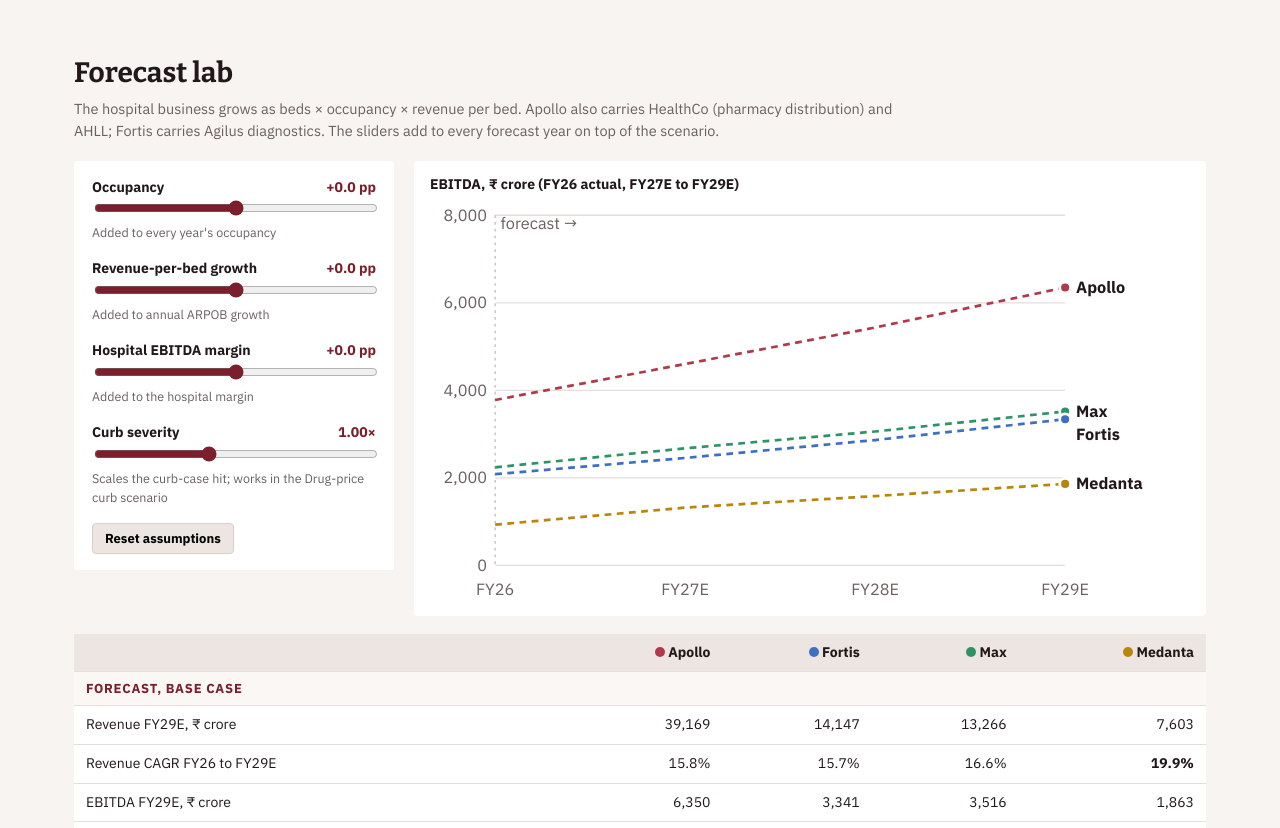
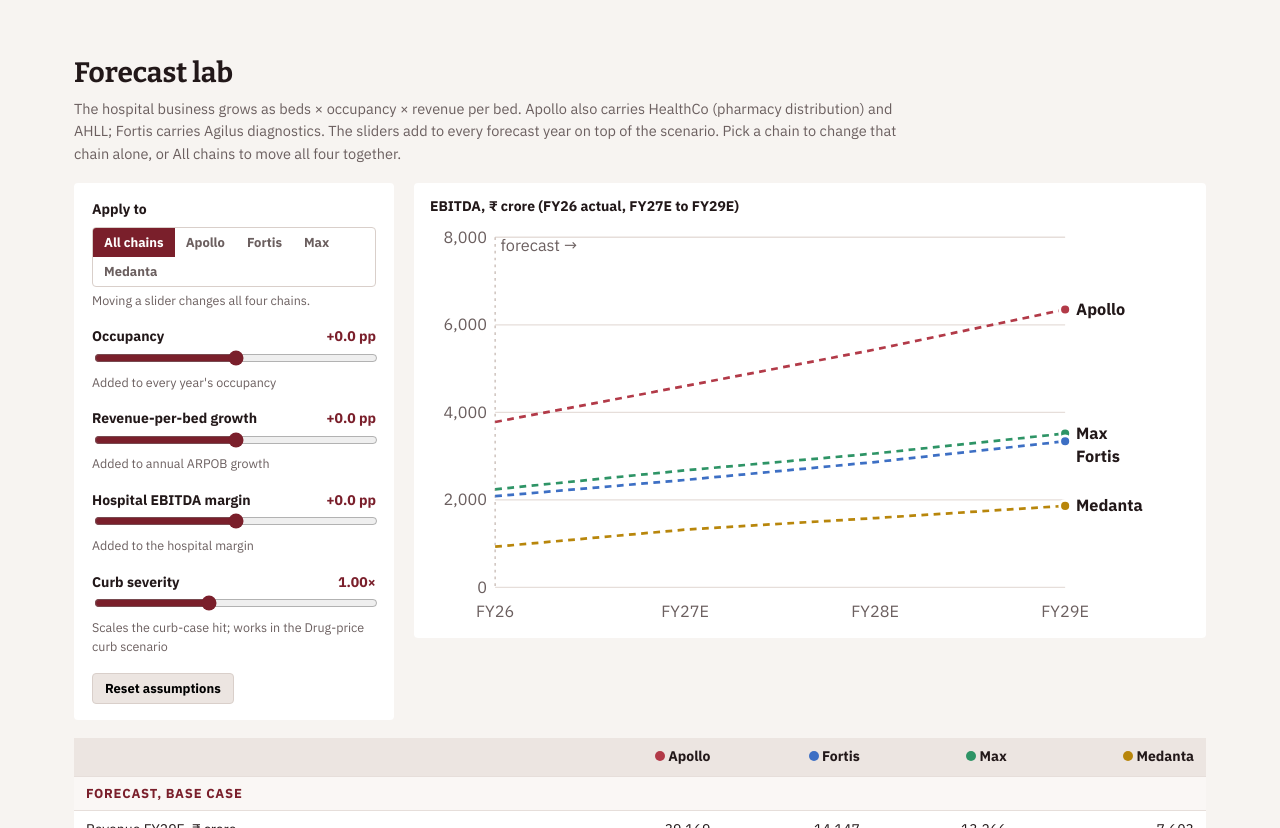
Before and after one commit to madhuys/india-hospitals-compared, a plain HTML site: page index.html in a window 1280 px wide. Shown: the part 1650-2478 px from the top of the page. Drawn offline with Linux system fonts and the light colour scheme.

Commit message:
Forecast lab: pick a chain for the sliders, or all four
Co-Authored-By: Claude Opus 5.5 <noreply@anthropic.com>

```diff
--- a/app.js
+++ b/app.js
@@ -2,7 +2,9 @@
   const D = window.HDATA, M = window.HModel, COS = M.COS;
   const NAME = {Apollo: "Apollo Hospitals", Fortis: "Fortis Healthcare", Max: "Max Healthcare", Medanta: "Medanta (Global Health)"};
   const col = co => getComputedStyle(document.documentElement).getPropertyValue("--c-" + co).trim();
-  const S = {sc: 1, dOcc: 0, dArpob: 0, dMargin: 0, curbMult: 1, tgt: {}, W: Object.assign({}, M.DEFAULT_W)};
+  const ADJ0 = {dOcc: 0, dArpob: 0, dMargin: 0, curbMult: 1};
+  const S = {sc: 1, pick: "all", adj: {}, tgt: {}, W: Object.assign({}, M.DEFAULT_W)};
+  COS.forEach(co => S.adj[co] = Object.assign({}, ADJ0));
   COS.forEach(co => S.tgt[co] = D.inputs.companies[co].target_ev_ebitda);
 
   const f0 = x => Math.round(x).toLocaleString("en-IN");
@@ -40,8 +42,9 @@
       const solid = pts.filter((p, i) => p && (opts.split == null || i <= opts.split));
       const dash = pts.filter((p, i) => p && opts.split != null && i >= opts.split);
       const d = a => a.map((p, i) => (i ? "L" : "M") + p[0].toFixed(1) + " " + p[1].toFixed(1)).join("");
-      if (solid.length) el("path", {d: d(solid), fill: "none", stroke: col(s.co), "stroke-width": 2, "stroke-linejoin": "round"}, svg);
-      if (dash.length > 1) el("path", {d: d(dash), fill: "none", stroke: col(s.co), "stroke-width": 2, "stroke-dasharray": "5 4"}, svg);
+      const op = opts.focus && opts.focus !== s.co ? 0.25 : 1, sw = opts.focus === s.co ? 3 : 2;
+      if (solid.length) el("path", {d: d(solid), fill: "none", stroke: col(s.co), "stroke-width": sw, "stroke-opacity": op, "stroke-linejoin": "round"}, svg);
+      if (dash.length > 1) el("path", {d: d(dash), fill: "none", stroke: col(s.co), "stroke-width": sw, "stroke-opacity": op, "stroke-dasharray": "5 4"}, svg);
       const last = pts.filter(Boolean).pop(); ends.push({co: s.co, y: last[1], x: last[0], v: s.values[s.values.length - 1]});
     });
     // direct labels with collision avoidance
@@ -96,12 +99,34 @@
   }
   const pp = v => (v >= 0 ? "+" : "−") + Math.abs(v).toFixed(1) + " pp";
   const sl = $("sliders");
-  const sOcc = slider(sl, "occ", "Occupancy", -5, 5, 0.5, 0, pp, "Added to every year's occupancy", v => S.dOcc = v / 100);
-  const sArp = slider(sl, "arpob", "Revenue-per-bed growth", -4, 4, 0.5, 0, pp, "Added to annual ARPOB growth", v => S.dArpob = v / 100);
-  const sMar = slider(sl, "mar", "Hospital EBITDA margin", -3, 3, 0.25, 0, pp, "Added to the hospital margin", v => S.dMargin = v / 100);
-  const sCurb = slider(sl, "curb", "Curb severity", 0, 2.5, 0.25, 1, v => v.toFixed(2) + "×", "Scales the curb-case hit; works in the Drug-price curb scenario", v => S.curbMult = v);
+  // chain picker: the sliders move one chain, or all four together
+  const pk = document.createElement("div"); pk.className = "sl pickwrap";
+  pk.innerHTML = `<label><span>Apply to</span></label><div class="seg pick" role="radiogroup" aria-label="Hospital chain">${["all", ...COS].map(c => `<button role="radio" data-co="${c}" aria-checked="${c === "all"}">${c === "all" ? "All chains" : c}</button>`).join("")}</div><small id="pick-note"></small>`;
+  sl.appendChild(pk);
+  const targets = () => S.pick === "all" ? COS : [S.pick];
+  const setAdj = (k, v) => targets().forEach(co => S.adj[co][k] = v);
+  const sOcc = slider(sl, "occ", "Occupancy", -5, 5, 0.5, 0, pp, "Added to every year's occupancy", v => setAdj("dOcc", v / 100));
+  const sArp = slider(sl, "arpob", "Revenue-per-bed growth", -4, 4, 0.5, 0, pp, "Added to annual ARPOB growth", v => setAdj("dArpob", v / 100));
+  const sMar = slider(sl, "mar", "Hospital EBITDA margin", -3, 3, 0.25, 0, pp, "Added to the hospital margin", v => setAdj("dMargin", v / 100));
+  const sCurb = slider(sl, "curb", "Curb severity", 0, 2.5, 0.25, 1, v => v.toFixed(2) + "×", "Scales the curb-case hit; works in the Drug-price curb scenario", v => setAdj("curbMult", v));
+  const SL = [[sOcc, "dOcc", 100], [sArp, "dArpob", 100], [sMar, "dMargin", 100], [sCurb, "curbMult", 1]];
+  // show the picked chain's values on the sliders (All: the shared value, or Apollo's when they differ)
+  function syncSliders() {
+    const src = S.adj[S.pick === "all" ? COS[0] : S.pick];
+    SL.forEach(([inp, k, m]) => { inp.value = +(src[k] * m).toFixed(2); inp.parentNode.querySelector("output").textContent = (k === "curbMult" ? (+inp.value).toFixed(2) + "×" : pp(+inp.value)); });
+    const changed = COS.filter(co => Object.keys(ADJ0).some(k => Math.abs(S.adj[co][k] - ADJ0[k]) > 1e-9));
+    const differ = COS.some(co => Object.keys(ADJ0).some(k => Math.abs(S.adj[co][k] - S.adj[COS[0]][k]) > 1e-9));
+    $("pick-note").textContent = S.pick === "all"
+      ? (differ ? "Chains have their own settings; moving a slider now sets all four to the same value." : "Moving a slider changes all four chains.")
+      : `Only ${NAME[S.pick]} changes.` + (changed.length ? ` Adjusted so far: ${changed.join(", ")}.` : "");
+  }
+  pk.querySelectorAll("button").forEach(b => b.addEventListener("click", () => {
+    S.pick = b.dataset.co; pk.querySelectorAll("button").forEach(x => x.setAttribute("aria-checked", x === b)); syncSliders(); render();
+  }));
+  SL.forEach(([inp]) => inp.addEventListener("input", syncSliders));
   const reset = document.createElement("button"); reset.className = "btn"; reset.textContent = "Reset assumptions"; sl.appendChild(reset);
-  reset.addEventListener("click", () => { [[sOcc, 0], [sArp, 0], [sMar, 0], [sCurb, 1]].forEach(([i, v]) => { i.value = v; i.dispatchEvent(new Event("input")); }); });
+  reset.addEventListener("click", () => { targets().forEach(co => S.adj[co] = Object.assign({}, ADJ0)); syncSliders(); render(); });
+  syncSliders();
   COS.forEach(co => slider($("tgt"), "t" + co, co, 15, 40, 0.5, S.tgt[co], v => v.toFixed(1) + "x", null, v => S.tgt[co] = v));
   const wl = {growth: "Earnings growth (EBITDA CAGR)", upside: "Upside to target price", expansion: "Expansion plan", drug: "Drug-pricing resilience", gov: "Governance"};
   Object.keys(wl).forEach(k => slider($("weights"), "w" + k, wl[k], 0, 50, 5, S.W[k] * 100, v => v + "%", null, v => S.W[k] = v / 100));
@@ -177,7 +202,7 @@
     ]);
 
     // forecast
-    lineChart($("ch-ebitda"), COS.map(co => ({co, values: F[co].ebitda.slice(3)})), yrs.slice(3), v => f0(v), {split: 0, label: "EBITDA forecast"});
+    lineChart($("ch-ebitda"), COS.map(co => ({co, values: F[co].ebitda.slice(3)})), yrs.slice(3), v => f0(v), {split: 0, label: "EBITDA forecast", focus: S.pick === "all" ? null : S.pick});
     table("t-fc", ["", ...H.slice(1)], [
       {sec: "Forecast, " + scName},
       ["Revenue FY29E, ₹ crore", ...COS.map(co => f0(F[co].rev[6]))],
@@ -207,7 +232,7 @@
       ["Oncology share of revenue", ...best(COS.map(co => e(co).oncology_share), v => pct(v, 0))],
       ["Government and institutional payer share", ...best(COS.map(co => e(co).institutional_share), v => pct(v, 0))],
       ["Pharmacy distribution share of revenue", ...best(COS.map(co => e(co).pharmacy_rev_share), v => pct(v, 0))],
-      ["Modelled EBITDA hit if curbs widen", ...best(COS.map(co => k(co).curb_ebitda_hit * S.curbMult), v => pct(v, 1))],
+      ["Modelled EBITDA hit if curbs widen", ...best(COS.map(co => k(co).curb_ebitda_hit * S.adj[co].curbMult), v => pct(v, 1))],
       ["Trailing P/E (premium at risk)", ...best(COS.map(co => e(co).pe_ttm), xx)],
       ["Jefferies order (1 = least affected)", ...COS.map(co => e(co).jefferies_rank)],
       ["Exposure score", ...best(COS.map(co => ds[co]), v => v.toFixed(2))],
--- a/engine.js
+++ b/engine.js
@@ -105,7 +105,8 @@
     return {pillars, scaled, total, order};
   }
   function runAll(D, opts) {
-    const F = Object.fromEntries(COS.map(co => [co, forecast(D, co, opts)]));
+    // opts.adj = {co: {dOcc, dArpob, dMargin, curbMult}}: per-chain lab overrides
+    const F = Object.fromEntries(COS.map(co => [co, forecast(D, co, opts.adj && opts.adj[co] ? Object.assign({}, opts, opts.adj[co]) : opts)]));
     return F;
   }
   root.HModel = {COS, forecast, runAll, drugScore, expansionScore, govScore, ranking,
--- a/index.html
+++ b/index.html
@@ -51,7 +51,7 @@
 
   <section id="forecast">
     <h2>Forecast lab</h2>
-    <p class="note">The hospital business grows as beds × occupancy × revenue per bed. Apollo also carries HealthCo (pharmacy distribution) and AHLL; Fortis carries Agilus diagnostics. The sliders add to every forecast year on top of the scenario.</p>
+    <p class="note">The hospital business grows as beds × occupancy × revenue per bed. Apollo also carries HealthCo (pharmacy distribution) and AHLL; Fortis carries Agilus diagnostics. The sliders add to every forecast year on top of the scenario. Pick a chain to change that chain alone, or All chains to move all four together.</p>
     <div class="lab">
       <div class="sliders" id="sliders"></div>
       <div>
--- a/style.css
+++ b/style.css
@@ -80,3 +80,4 @@ footer{padding:40px 0}
 .dl{list-style:none;display:flex;flex-wrap:wrap;gap:8px 10px;padding:0;margin:0 0 22px}
 .dl li{background:var(--card);border:1px solid var(--line);border-radius:var(--radius);padding:7px 12px;font-size:14.5px}
 .dl a{color:var(--primary);font-weight:600;text-decoration:none}.dl a:hover{text-decoration:underline}
+.pick{flex-wrap:wrap;margin-top:6px}.pick button{padding:6px 11px;font-size:13px}.pickwrap small{margin-top:4px}
```
